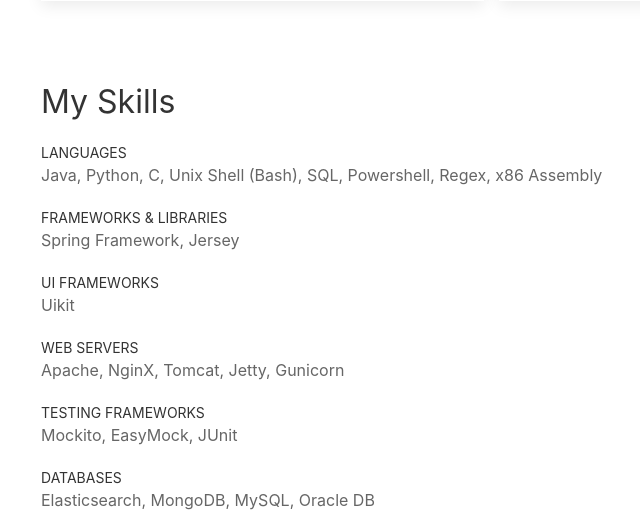
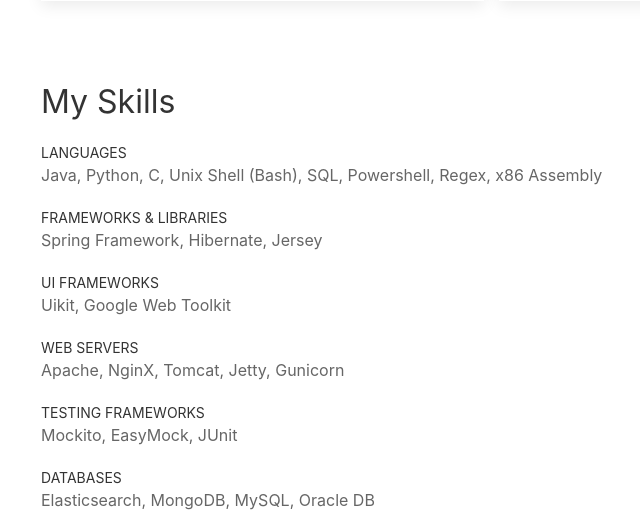
Before and after one commit to axper/homepage, a Django app: page / in a window 1280 px wide. Shown: the part 4329-4843 px from the top of the page, without its empty margins (149-789 px from the left). Run offline with Django 3.2, Linux system fonts and the light colour scheme; some libraries are stand-ins or nearby versions.

Commit message:
added hibernate and gwt to skills

```diff
--- a/resume/templates/resume/resume.html
+++ b/resume/templates/resume/resume.html
@@ -323,9 +323,9 @@
                                 <dt>Languages</dt>
                                 <dd>Java, Python, C, Unix Shell (Bash), SQL, Powershell, Regex, x86 Assembly</dd>
                                 <dt>Frameworks & Libraries</dt>
-                                <dd>Spring Framework, Jersey</dd>
+                                <dd>Spring Framework, Hibernate, Jersey</dd>
                                 <dt>UI Frameworks</dt>
-                                <dd>Uikit</dd>
+                                <dd>Uikit, Google Web Toolkit</dd>
                                 <dt>Web Servers</dt>
                                 <dd>Apache, NginX, Tomcat, Jetty, Gunicorn</dd>
                                 <dt>Testing Frameworks</dt>
```
